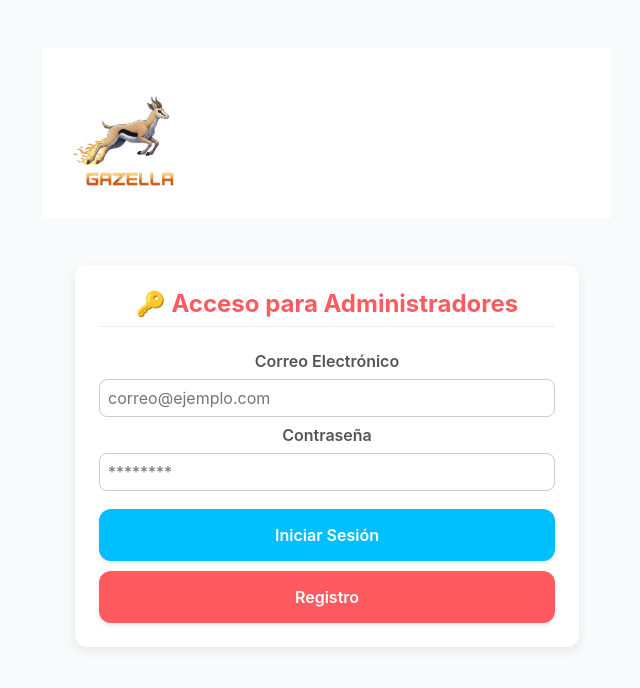
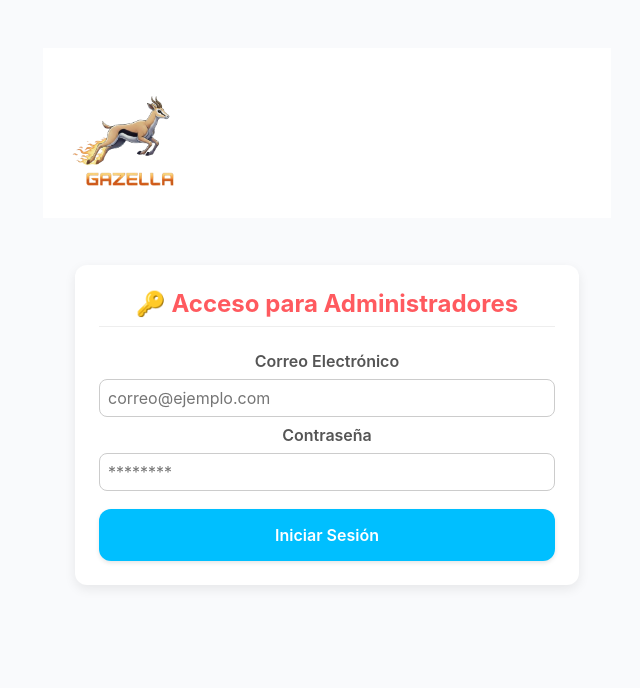
Before and after one commit to RGonzalezRebolledo/deliveryadmin, a React (Vite) app in the folder front/: page /public/login in a window 1280 px wide. Shown: the top 688 px of the page, without its empty margins (313-953 px from the left). Built offline with nearby package versions, Linux system fonts and the light colour scheme; no server answers.

Commit message:
cambios en el login

```diff
--- a/front/src/main.jsx
+++ b/front/src/main.jsx
@@ -60,7 +60,7 @@ const router = createBrowserRouter([
       // GRUPO DE RUTAS PROTEGIDAS PARA CLIENTES (Rol: 'cliente')
       // ------------------------------------------------------------------
       {
-        element: <ProtectedRoute allowedRoles={['cliente']} />,
+        element: <ProtectedRoute allowedRoles={['administrador']} />,
         children: [
         ]
       },
@@ -69,7 +69,7 @@ const router = createBrowserRouter([
       // GRUPO DE RUTAS PROTEGIDAS PARA CONDUCTORES (Rol: 'conductor' o 'delivery')
       // ------------------------------------------------------------------
       {
-        element: <ProtectedRoute allowedRoles={['repartidor']} />,
+        element: <ProtectedRoute allowedRoles={['supervisor']} />,
         children: [
 
           // Añade más rutas de conductor aquí
--- a/front/src/pages/public/Login.jsx
+++ b/front/src/pages/public/Login.jsx
@@ -60,10 +60,10 @@ function Login() {
     }
   };
 
-  const handleRegister = () => {
-    // navigate('/Register');
-    navigate('/Register', { state: { role: role } });
-  };
+  // const handleRegister = () => {
+  //   // navigate('/Register');
+  //   navigate('/Register', { state: { role: role } });
+  // };
 
   return (
     <div className="order-form">
@@ -97,9 +97,9 @@ function Login() {
           Iniciar Sesión
         </button>
       </form>
-      <button className="btn-client" onClick={handleRegister}>
+      {/* <button className="btn-client" onClick={handleRegister}>
         Registro
-      </button>
+      </button> */}
     </div>
   );
 }
```
